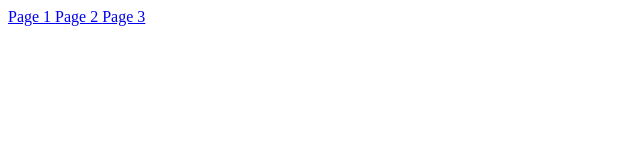
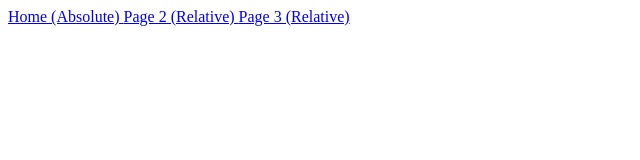
Before and after one commit to rob0tjames/WebDesignBCC, a plain HTML site: page ForLecture3/Page1.html in a window 1280 px wide. Shown: the whole page, without its empty margins (0-640 px from the left). Drawn offline with Linux system fonts and the light colour scheme.

Commit message:
Fix Page 1 Links, Style Changes

```diff
--- a/ForLecture3/Page1.html
+++ b/ForLecture3/Page1.html
@@ -3,14 +3,15 @@
     <title>Absolute</title>
 
 <head>
+    <a href="https://rob0tjames.github.io/WebDesignBCC/ForLecture3/Page1.html"> Home (Absolute) </a>
 </head>
 
 <body>
-<a href="https://rob0tjames.github.io/WebDesignBCC/ForLecture3/Page1.html"> Page 1 </a>
 
-<a href="ForLecture3/Page2.html"> Page 2 </a>
 
-<a href="ForLecture3/Page3.html"> Page 3 </a>
+<a href="WebDesignBCC/ForLecture3/Page2.html"> Page 2 (Relative) </a>
+
+<a href="WebDesignBCC/ForLecture3/Page3.html"> Page 3 (Relative) </a>
 
 </body>
 
```
Also changed, not shown: ForLecture3/Page2.html (+3 -3 lines), ForLecture3/Page3.html (+3 -3 lines).
